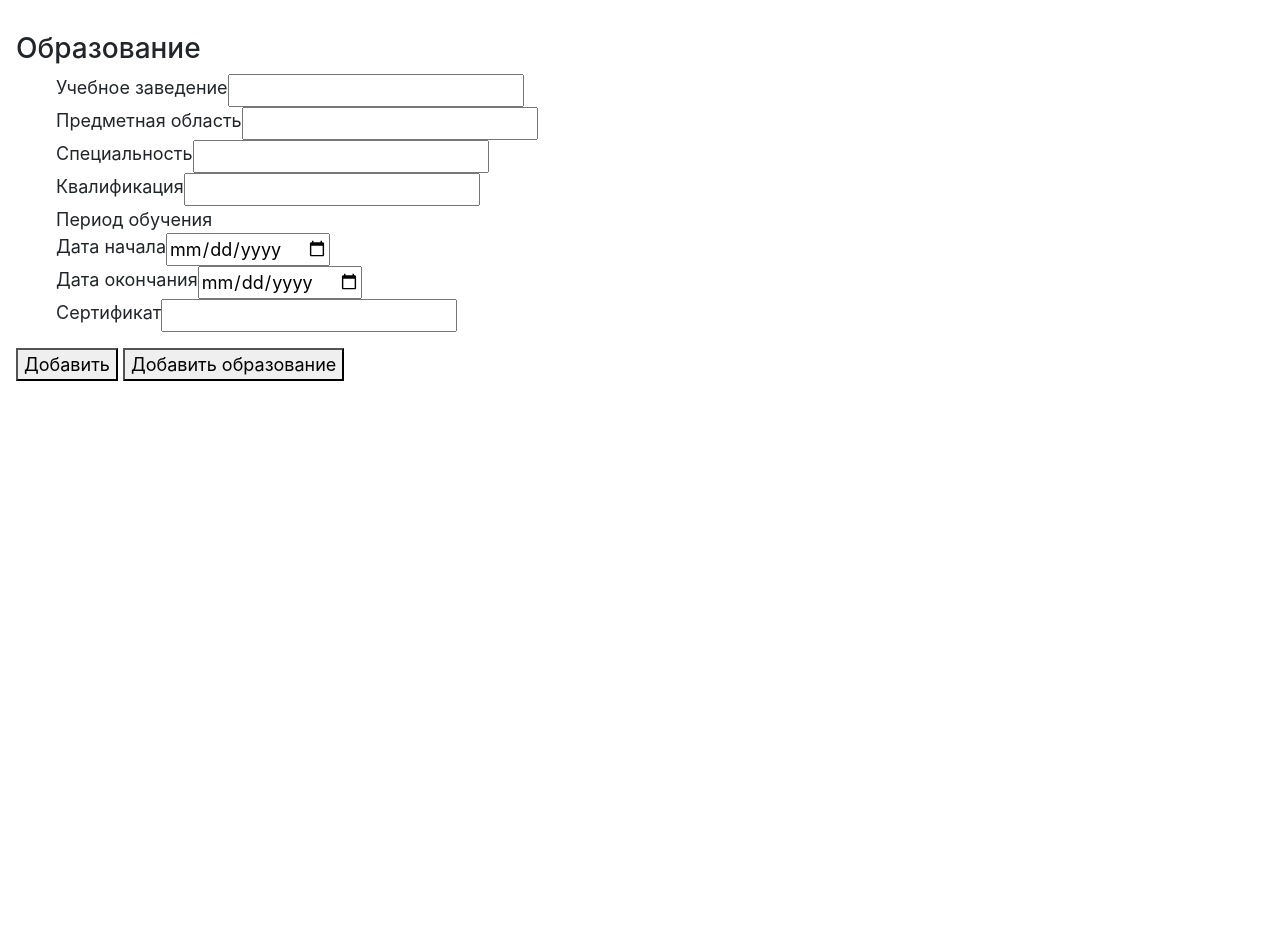
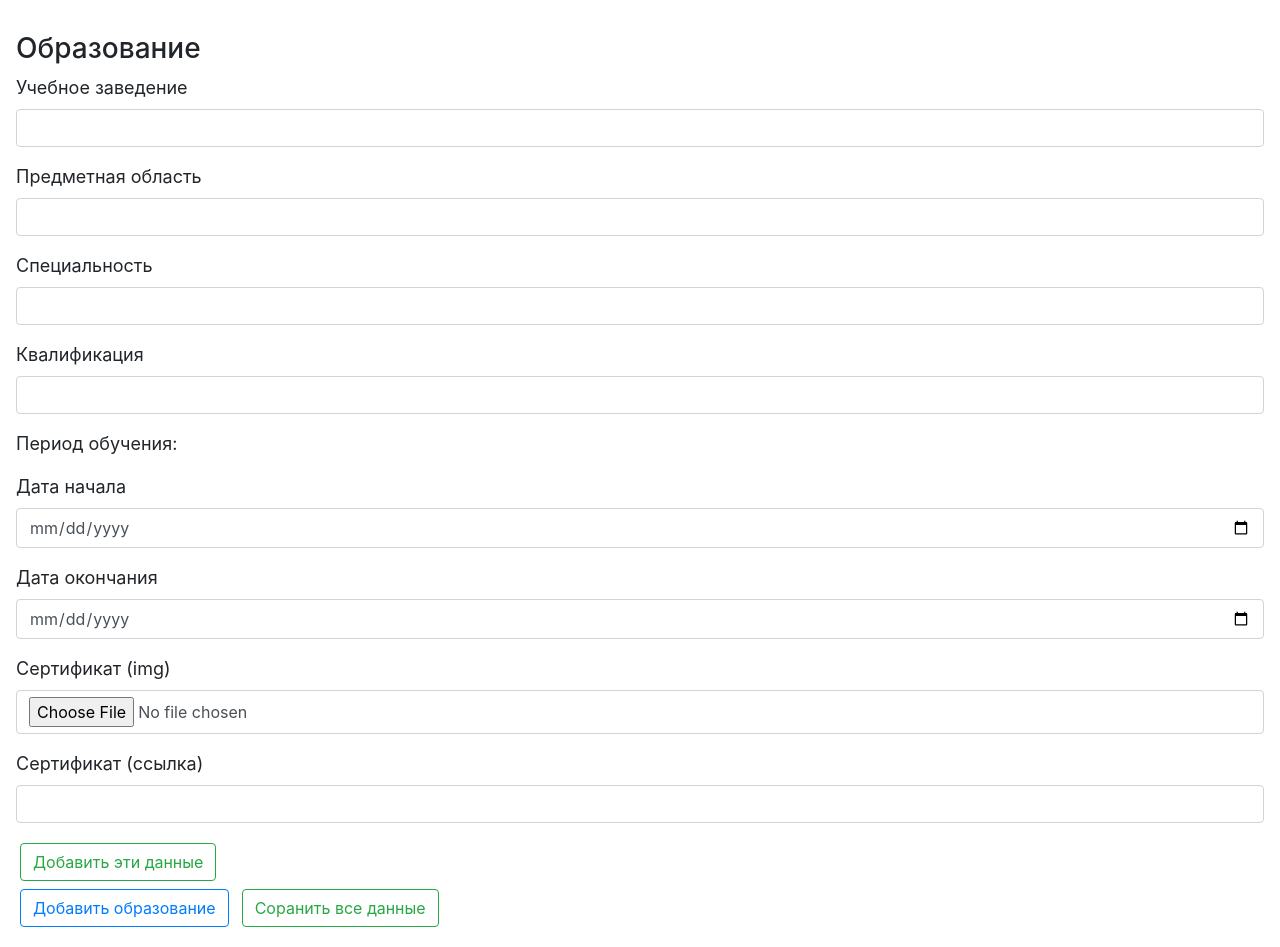
Before and after one commit to testvalik/BelHardCMS, a Django app: page /client/edit/education in a window 1280 px wide. Shown: the part 80-1027 px from the top of the page. Before the commit the page ends 461 px from the top, so only its background shows below. Run offline with Django 3.2, Linux system fonts and the light colour scheme; some libraries are stand-ins or nearby versions.

Commit message:
Educ-n - Ok

```diff
--- a/client/templates/client/client_edit_education.html
+++ b/client/templates/client/client_edit_education.html
@@ -8,24 +8,51 @@
 
     <h3>Образование</h3>
 
-    <ul>
-        <li class="media" rows="1" name="education" cols="30"> Учебное заведение <input type="text"></li>
-        <li class="media" rows="1" name="education" cols="30"> Предметная область <input type="text"></li>
-        <li class="media" rows="1" name="education" cols="30"> Специальность <input type="text"></li>
-        <li class="media" rows="1" name="education" cols="30"> Квалификация <input type="text"></li>
-        Период обучения
-        <li class="media" rows="1" name="education" cols="30"> Дата начала <input type="date" name="date_start"
-                                                                                  aria-label="date_start"
-                                                                                  id="id_date_start"></li>
-        <li class="media" rows="1" name="education" cols="30"> Дата окончания <input type="date" name="date_end"
-                                                                                     aria-label="date_end"
-                                                                                     id="id_date_end"></li>
-        <li class="media" rows="1" name="education" cols="30"> Сертификат <input type=""></li>
-    </ul>
+    <form method="post">
+        {% csrf_token %}
+        <div class="form-group">
+            <label for="id_education">Учебное заведение</label>
+            <input type="text" class="form-control" id="id_education" name="education">
+        </div>
+        <div class="form-group">
+            <label for="id_subject_area">Предметная область</label>
+            <input type="text" class="form-control" id="id_subject_area" name="subject_area">
+        </div>
+        <div class="form-group">
+            <label for="id_specialization">Специальность</label>
+            <input type="text" class="form-control" id="id_specialization" name="specialization">
+        </div>
+        <div class="form-group">
+            <label for="id_qualification">Квалификация</label>
+            <input type="text" class="form-control" id="id_qualification" name="qualification">
+        </div>
+        <p>Период обучения:</p>
+        <div class="form-group">
+            <label for="id_date_start">Дата начала</label>
+            <input type="date" class="form-control" id="id_date_start" name="date_start">
+        </div>
+        <div class="form-group">
+            <label for="id_date_end">Дата окончания</label>
+            <input type="date" class="form-control" id="id_date_end" name="date_end">
+        </div>
 
+        <!-- переделать -->
+        <div class="form-group">
+            <label for="id_certificate_img">Сертификат (img)</label>
+            <input type="file" class="form-control" id="id_certificate_img" name="certificate_img">
+        </div>
+
+        <div class="form-group">
+            <label for="id_certificate_url">Сертификат (ссылка)</label>
+            <input type="url" class="form-control" id="id_certificate_url" name="certificate_url">
+        </div>
+
+        <button type="submit" class="btn btn-outline-success m-sm-1">Добавить эти данные</button>
     </form>
 
-    <button type="submit" , formmethod="post">Добавить</button>
-    <button type="submit">Добавить образование</button>
+    <!-- не работает -->
+    <input type="button" value="Добавить образование" id="add_more" class="btn btn-outline-primary m-sm-1">
+    <!-- не работает -->
+    <button type="submit" class="btn btn-outline-success m-sm-1">Соранить все данные</button>
 
 {% endblock %}
--- a/client/views.py
+++ b/client/views.py
@@ -39,7 +39,7 @@ def client_edit_main(request):
             lastname=request.POST['client_last_name'].title(),
             patronymic=request.POST['client_middle_name'].title(),
             sex=Sex(sex_word=request.POST['sex']),  # .save()
-            date_born=request.POST['date_born'],
+            date_born=request.POST['date_born'],  # mast be NOT ''
             citizenship=Citizenship(country_word=request.POST['citizenship']),  # .save()
             family_state=FamilyState(state_word=request.POST['family_state']),  # .save()
             children=Children(children_word=request.POST['children']),  # .save()
@@ -200,10 +200,30 @@ def client_edit_education(request):
     if request.method == 'POST':
         print("save_client_education - request.POST")
 
-        education = Education(Education=request.POST['education_1'])
-        # education.save()      # TODO uncomment after 'UserLogin' module done!!!
+        education = Education(
+            education=request.POST['education'],
+            subject_area=request.POST['subject_area'],
+            specialization=request.POST['specialization'],
+            qualification=request.POST['qualification'],
+            date_start=request.POST['date_start'],  # mast be NOT ''
+            date_end=request.POST['date_end'],  # mast be NOT ''
+            certificate=Certificate(
+                img=request.POST['certificate_img'],
+                link=request.POST['certificate_url']
+            ),  # .save(),
+        )
+        # education.save()  # TODO uncomment after 'UserLogin' module done!!!
 
-        print("education: %s" % request.POST['education_1'])
+        print(
+            request.POST['education'],
+            request.POST['subject_area'],
+            request.POST['specialization'],
+            request.POST['qualification'],
+            request.POST['date_start'],
+            request.POST['date_end'],
+            request.POST['certificate_img'],
+            request.POST['certificate_url'],
+        )
 
         return redirect('/client/edit')
     else:
```
